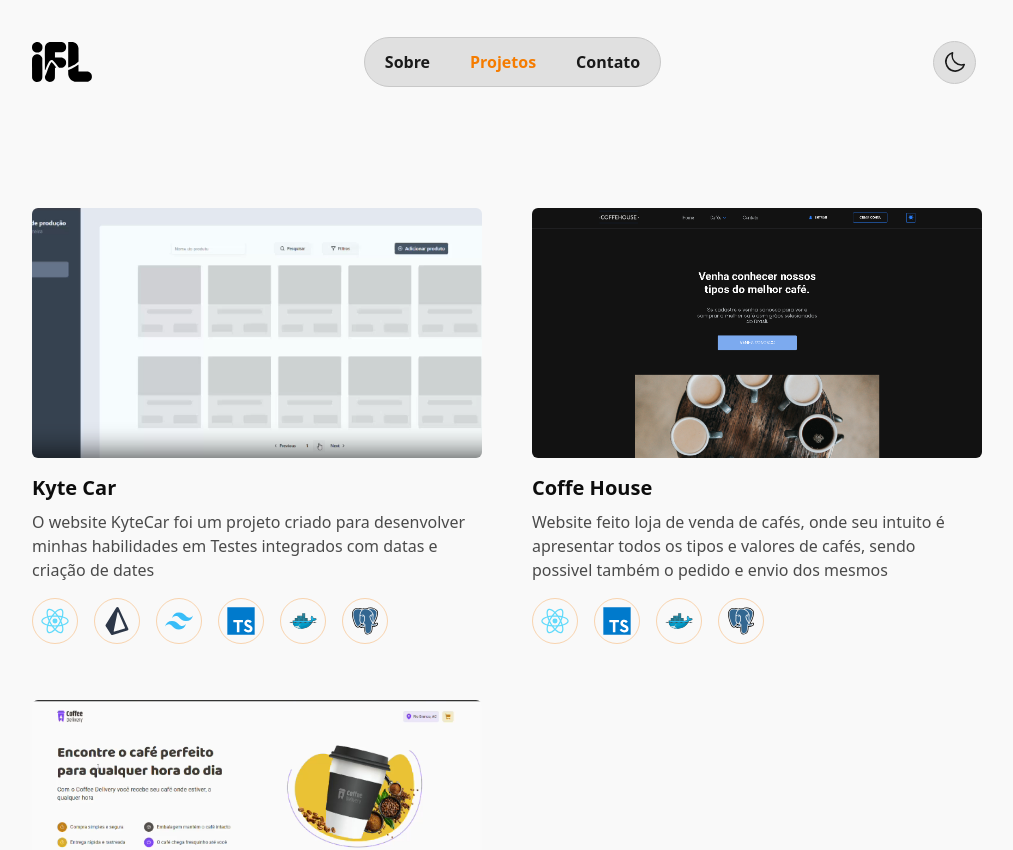
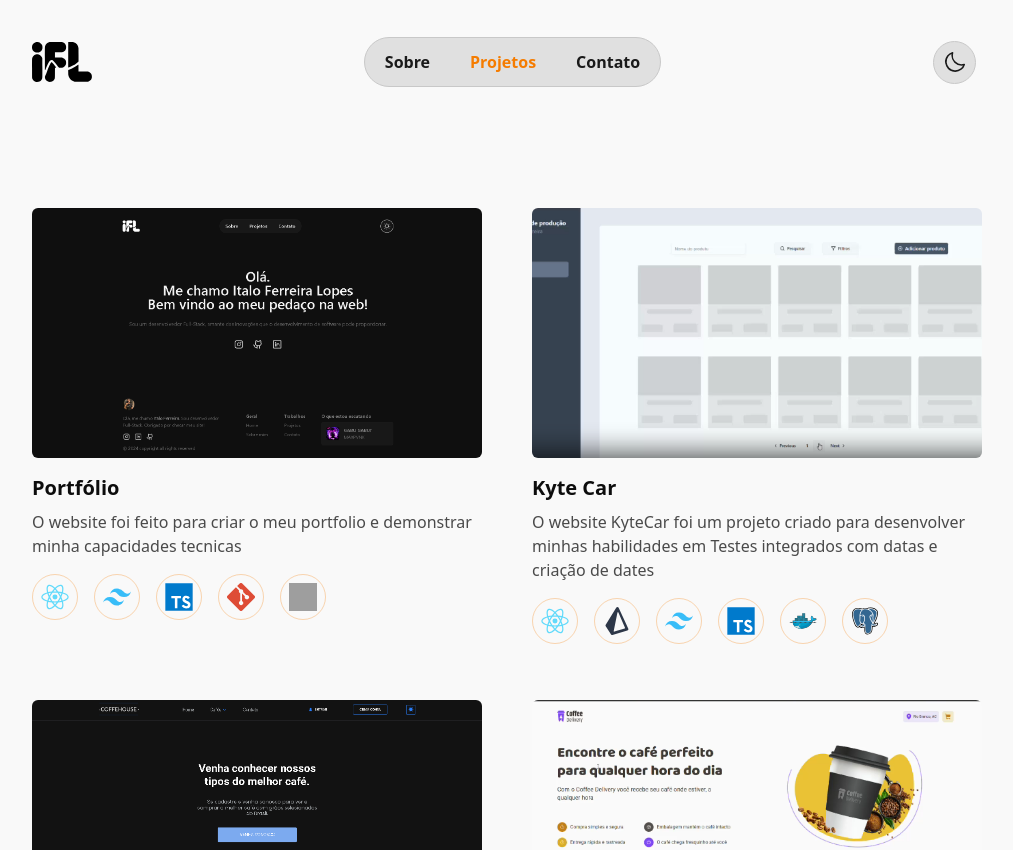
Before and after one commit to ItaloFL/portfolio, a React (Vite) app: page /projects in a window 1280 px wide. Shown: the top 850 px of the page, without its empty margins (136-1149 px from the left). Built offline with nearby package versions, Linux system fonts and the light colour scheme; no server answers; grey boxes are pictures that could not be loaded.

Commit message:
feat :sparkles: add project porfolio on mock projects

```diff
--- a/src/mock/projects.ts
+++ b/src/mock/projects.ts
@@ -1,16 +1,29 @@
 import coffeHouse from "../assets/coffe-house.png";
 import coffeDelivery from "../assets/coffe-delivery.png";
 import kytecar from "../assets/test-repo-img.png";
+import porfolio from '../assets/portfolio.png'
 import Docker from "../assets/tools-logo/Docker.svg";
 import React from "../assets/tools-logo/React.svg";
 import Prisma from "../assets/tools-logo/PrismaORM.svg";
 import TailwindCSS from "../assets/tools-logo/TailwindCSS.svg";
 import TypeScript from "../assets/tools-logo/TypeScript.svg";
 import PostgreSQL from "../assets/tools-logo/PostgresSQL.svg";
+import Zod from "../assets/knowlege-logo/Zod.svg";
+import Git from "../assets/knowlege-logo/Git.svg";
 
 export const PROJECTS = [
   {
     idProject: 1,
+    imgURL: porfolio,
+    title: "Portfólio",
+    description:
+      "O website foi feito para criar o meu portfolio e demonstrar minha capacidades tecnicas",
+    repoLink: "https://github.com/ItaloFL/portfolio",
+    sourceLink: "https://portfolio-italofls-projects.vercel.app",
+    techIcons: [React, TailwindCSS, TypeScript, Git, Zod],
+  },
+  {
+    idProject: 2,
     imgURL: kytecar,
     title: "Kyte Car",
     description:
@@ -20,7 +33,7 @@ export const PROJECTS = [
     techIcons: [React, Prisma, TailwindCSS, TypeScript, Docker, PostgreSQL],
   },
   {
-    idProject: 2,
+    idProject: 3,
     imgURL: coffeHouse,
     title: "Coffe House",
     description:
@@ -30,7 +43,7 @@ export const PROJECTS = [
     techIcons: [React, TypeScript, Docker, PostgreSQL],
   },
   {
-    idProject: 3,
+    idProject: 4,
     imgURL: coffeDelivery,
     title: "Coffe Delivery",
     description:
```
Also changed, not shown: src/assets/portfolio.png (added).
